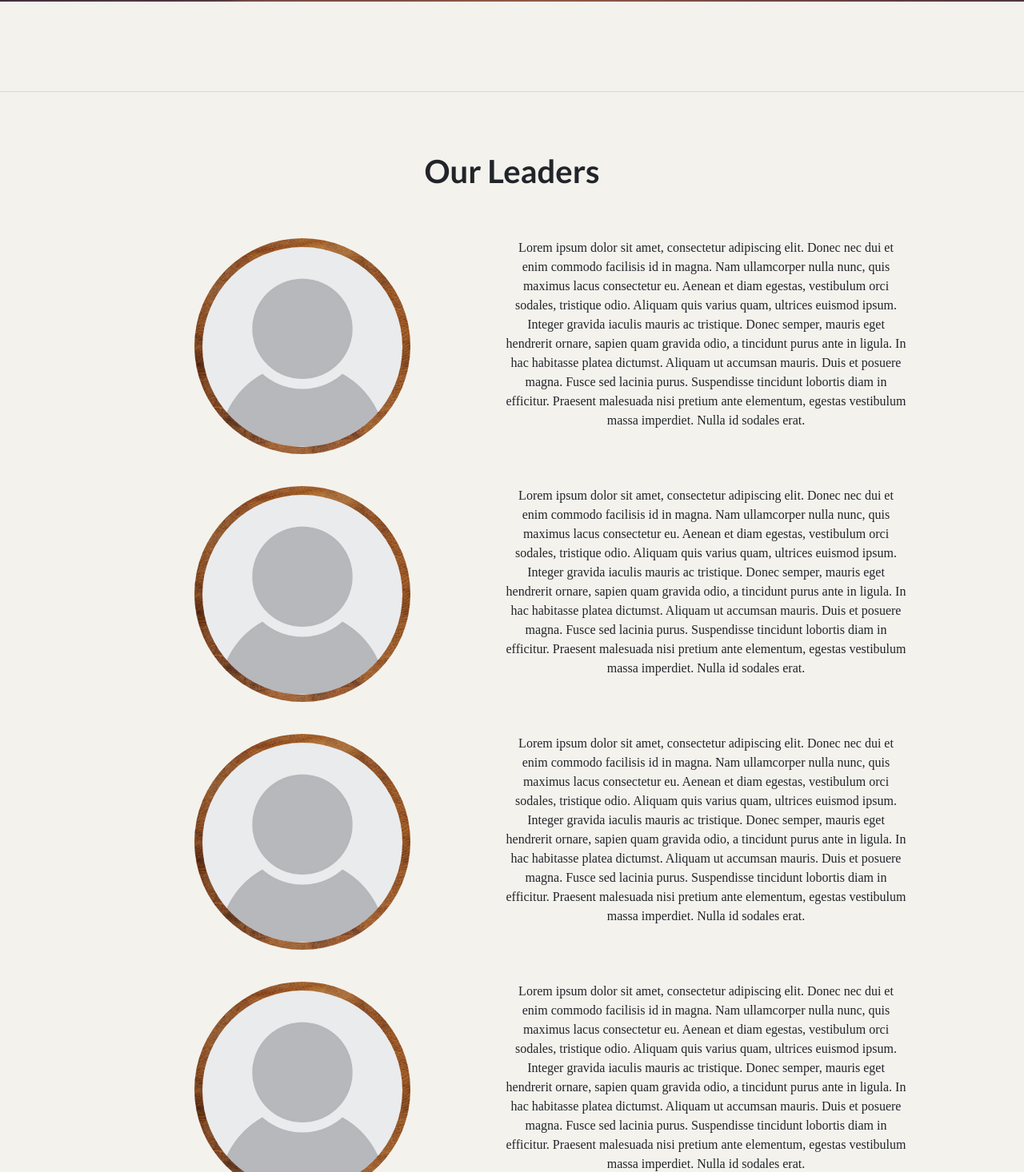
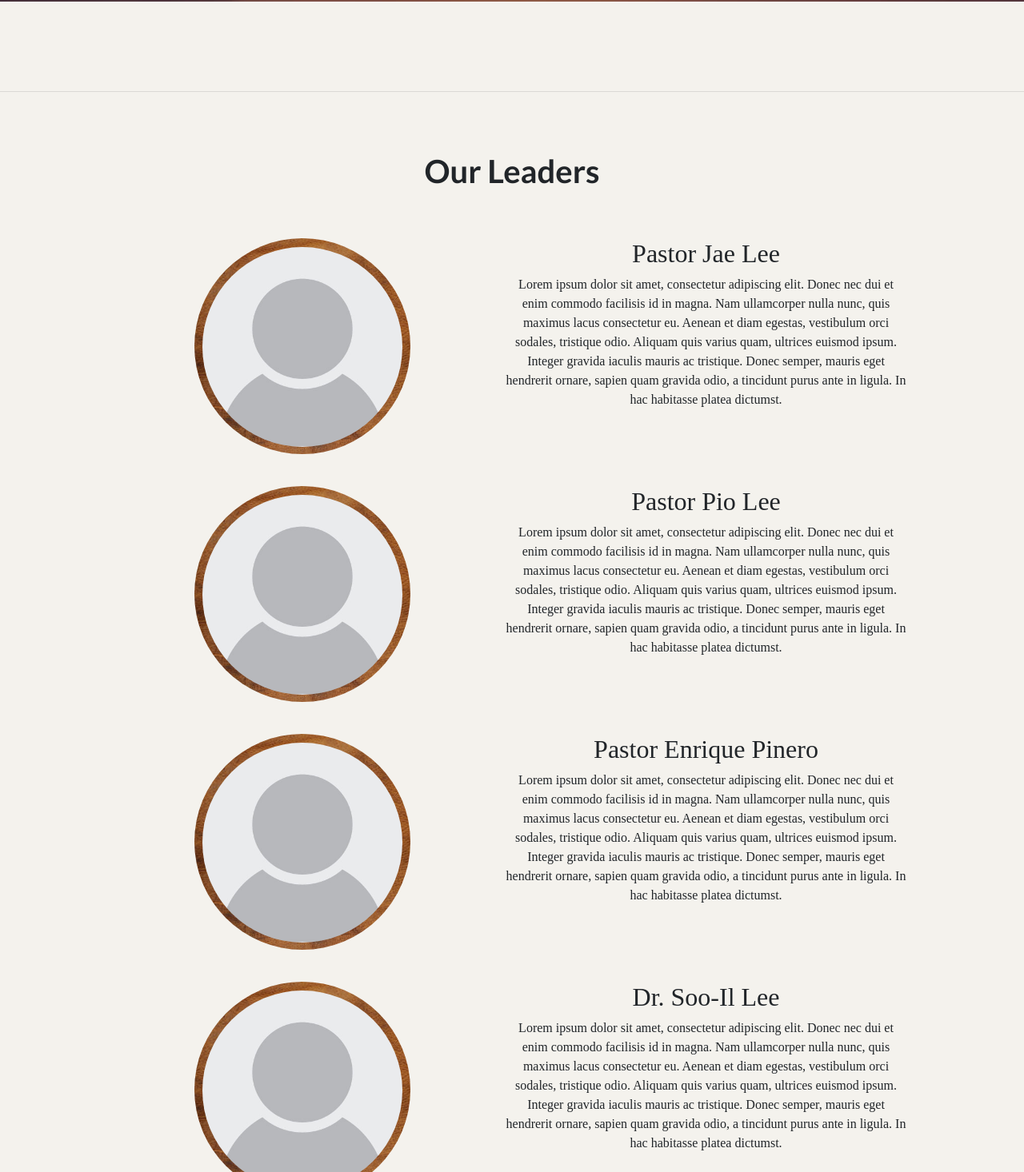
Before and after one commit to asolace/emc, a React (Create React App) app: page /about in a window 1280 px wide. Shown: the part 645-2111 px from the top of the page at 80% size. Built offline with nearby package versions, Linux system fonts and the light colour scheme; a web font is replaced by a local one; what react-google-maps would draw is missing.

Commit message:
added name headers for our leaders

```diff
--- a/src/components/About.js
+++ b/src/components/About.js
@@ -15,25 +15,25 @@ class About extends Component {
           </div>
         </div>
         <br /><br /><br /><br />
-        <hr />
+        <hr className="about-hr"/>
 
         <h1 className="about-our-leaders">Our Leaders</h1>
         <div className="about-container">
           <Row className="about-container-row">
             <Col><div className="about-leader-image-container"><img className="about-leader-image" src={profilepic}></img></div></Col>
-            <Col><div className="about-leader-text">Lorem ipsum dolor sit amet, consectetur adipiscing elit. Donec nec dui et enim commodo facilisis id in magna. Nam ullamcorper nulla nunc, quis maximus lacus consectetur eu. Aenean et diam egestas, vestibulum orci sodales, tristique odio. Aliquam quis varius quam, ultrices euismod ipsum. Integer gravida iaculis mauris ac tristique. Donec semper, mauris eget hendrerit ornare, sapien quam gravida odio, a tincidunt purus ante in ligula. In hac  habitasse platea dictumst. Aliquam ut accumsan mauris. Duis et posuere magna. Fusce sed lacinia purus. Suspendisse tincidunt lobortis diam in efficitur. Praesent malesuada nisi pretium ante elementum, egestas vestibulum massa imperdiet. Nulla id sodales erat.</div></Col>
+            <Col><div className="about-leader-text"><h2 className="about-leader-text-header">Pastor Jae Lee</h2>Lorem ipsum dolor sit amet, consectetur adipiscing elit. Donec nec dui et enim commodo facilisis id in magna. Nam ullamcorper nulla nunc, quis maximus lacus consectetur eu. Aenean et diam egestas, vestibulum orci sodales, tristique odio. Aliquam quis varius quam, ultrices euismod ipsum. Integer gravida iaculis mauris ac tristique. Donec semper, mauris eget hendrerit ornare, sapien quam gravida odio, a tincidunt purus ante in ligula. In hac  habitasse platea dictumst. </div></Col>
           </Row>
           <Row className="about-container-row">
             <Col><div className="about-leader-image-container"><img className="about-leader-image" src={profilepic}></img></div></Col>
-            <Col><div className="about-leader-text">Lorem ipsum dolor sit amet, consectetur adipiscing elit. Donec nec dui et enim commodo facilisis id in magna. Nam ullamcorper nulla nunc, quis maximus lacus consectetur eu. Aenean et diam egestas, vestibulum orci sodales, tristique odio. Aliquam quis varius quam, ultrices euismod ipsum. Integer gravida iaculis mauris ac tristique. Donec semper, mauris eget hendrerit ornare, sapien quam gravida odio, a tincidunt purus ante in ligula. In hac  habitasse platea dictumst. Aliquam ut accumsan mauris. Duis et posuere magna. Fusce sed lacinia purus. Suspendisse tincidunt lobortis diam in efficitur. Praesent malesuada nisi pretium ante elementum, egestas vestibulum massa imperdiet. Nulla id sodales erat.</div></Col>
+            <Col><div className="about-leader-text"><h2 className="about-leader-text-header">Pastor Pio Lee</h2>Lorem ipsum dolor sit amet, consectetur adipiscing elit. Donec nec dui et enim commodo facilisis id in magna. Nam ullamcorper nulla nunc, quis maximus lacus consectetur eu. Aenean et diam egestas, vestibulum orci sodales, tristique odio. Aliquam quis varius quam, ultrices euismod ipsum. Integer gravida iaculis mauris ac tristique. Donec semper, mauris eget hendrerit ornare, sapien quam gravida odio, a tincidunt purus ante in ligula. In hac  habitasse platea dictumst. </div></Col>
           </Row>
           <Row className="about-container-row">
             <Col><div className="about-leader-image-container"><img className="about-leader-image" src={profilepic}></img></div></Col>
-            <Col><div className="about-leader-text">Lorem ipsum dolor sit amet, consectetur adipiscing elit. Donec nec dui et enim commodo facilisis id in magna. Nam ullamcorper nulla nunc, quis maximus lacus consectetur eu. Aenean et diam egestas, vestibulum orci sodales, tristique odio. Aliquam quis varius quam, ultrices euismod ipsum. Integer gravida iaculis mauris ac tristique. Donec semper, mauris eget hendrerit ornare, sapien quam gravida odio, a tincidunt purus ante in ligula. In hac habitasse platea dictumst. Aliquam ut accumsan mauris. Duis et posuere magna. Fusce sed lacinia purus. Suspendisse tincidunt lobortis diam in efficitur. Praesent malesuada nisi pretium ante elementum, egestas vestibulum massa imperdiet. Nulla id sodales erat.</div></Col>
+            <Col><div className="about-leader-text"><h2 className="about-leader-text-header">Pastor Enrique Pinero</h2>Lorem ipsum dolor sit amet, consectetur adipiscing elit. Donec nec dui et enim commodo facilisis id in magna. Nam ullamcorper nulla nunc, quis maximus lacus consectetur eu. Aenean et diam egestas, vestibulum orci sodales, tristique odio. Aliquam quis varius quam, ultrices euismod ipsum. Integer gravida iaculis mauris ac tristique. Donec semper, mauris eget hendrerit ornare, sapien quam gravida odio, a tincidunt purus ante in ligula. In hac  habitasse platea dictumst. </div></Col>
           </Row>
           <Row className="about-container-row">
             <Col><div className="about-leader-image-container"><img className="about-leader-image" src={profilepic}></img></div></Col>
-            <Col><div className="about-leader-text">Lorem ipsum dolor sit amet, consectetur adipiscing elit. Donec nec dui et enim commodo facilisis id in magna. Nam ullamcorper nulla nunc, quis maximus lacus consectetur eu. Aenean et diam egestas, vestibulum orci sodales, tristique odio. Aliquam quis varius quam, ultrices euismod ipsum. Integer gravida iaculis mauris ac tristique. Donec semper, mauris eget hendrerit ornare, sapien quam gravida odio, a tincidunt purus ante in ligula. In hac  habitasse platea dictumst. Aliquam ut accumsan mauris. Duis et posuere magna. Fusce sed lacinia purus. Suspendisse tincidunt lobortis diam in efficitur. Praesent malesuada nisi pretium ante elementum, egestas vestibulum massa imperdiet. Nulla id sodales erat.</div></Col>
+            <Col><div className="about-leader-text"><h2 className="about-leader-text-header">Dr. Soo-Il Lee</h2>Lorem ipsum dolor sit amet, consectetur adipiscing elit. Donec nec dui et enim commodo facilisis id in magna. Nam ullamcorper nulla nunc, quis maximus lacus consectetur eu. Aenean et diam egestas, vestibulum orci sodales, tristique odio. Aliquam quis varius quam, ultrices euismod ipsum. Integer gravida iaculis mauris ac tristique. Donec semper, mauris eget hendrerit ornare, sapien quam gravida odio, a tincidunt purus ante in ligula. In hac  habitasse platea dictumst. </div></Col>
           </Row>
         </div>
 
```
